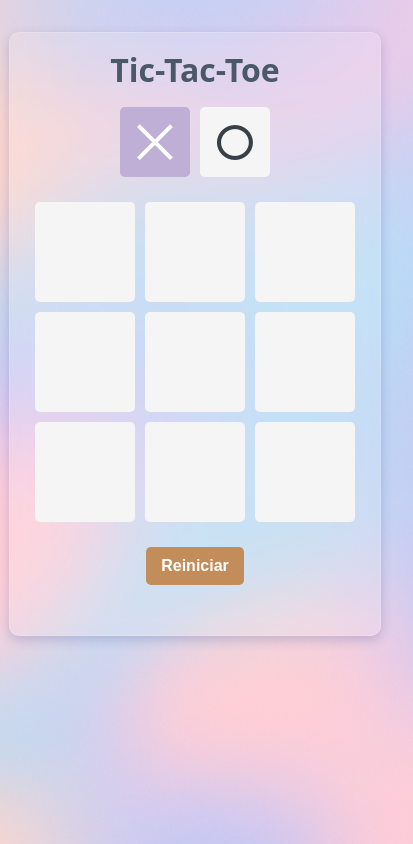
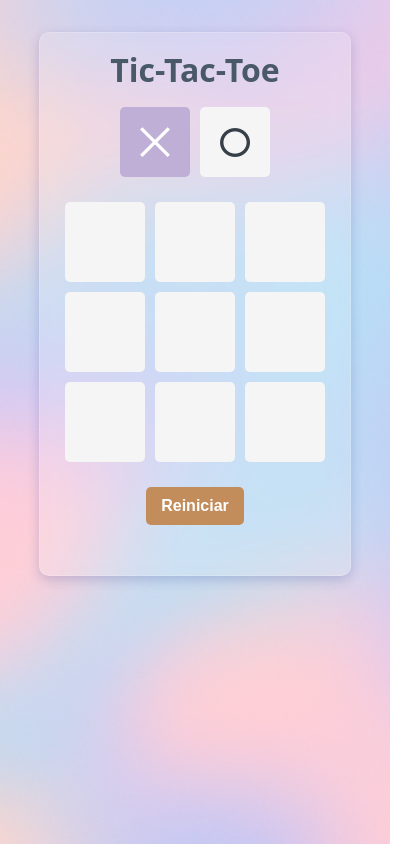
Before and after one commit to erickdc7/tic-tac-toe, a React (Vite) app: page / in a window 390 px wide. Shown: the whole page, 413 px wide, since content can reach past the window. Built offline with nearby package versions, Linux system fonts and the light colour scheme.

Commit message:
add responsive design

```diff
--- a/src/index.css
+++ b/src/index.css
@@ -161,3 +161,27 @@ footer button:hover,
   display: inline-block;
   animation: pop 0.15s ease-out;
 }
+
+@media (max-width: 500px) {
+  .board {
+    grid-template-columns: repeat(3, 80px);
+    grid-template-rows: repeat(3, 80px);
+    gap: 8px;
+  }
+
+  .square {
+    width: 80px;
+    height: 80px;
+    font-size: 2.5rem;
+  }
+
+  .turn-indicator {
+    font-size: 1.2rem;
+    margin-bottom: 16px;
+  }
+
+  .winner-message {
+    font-size: 1.4rem;
+    padding: 10px;
+  }
+}
```
